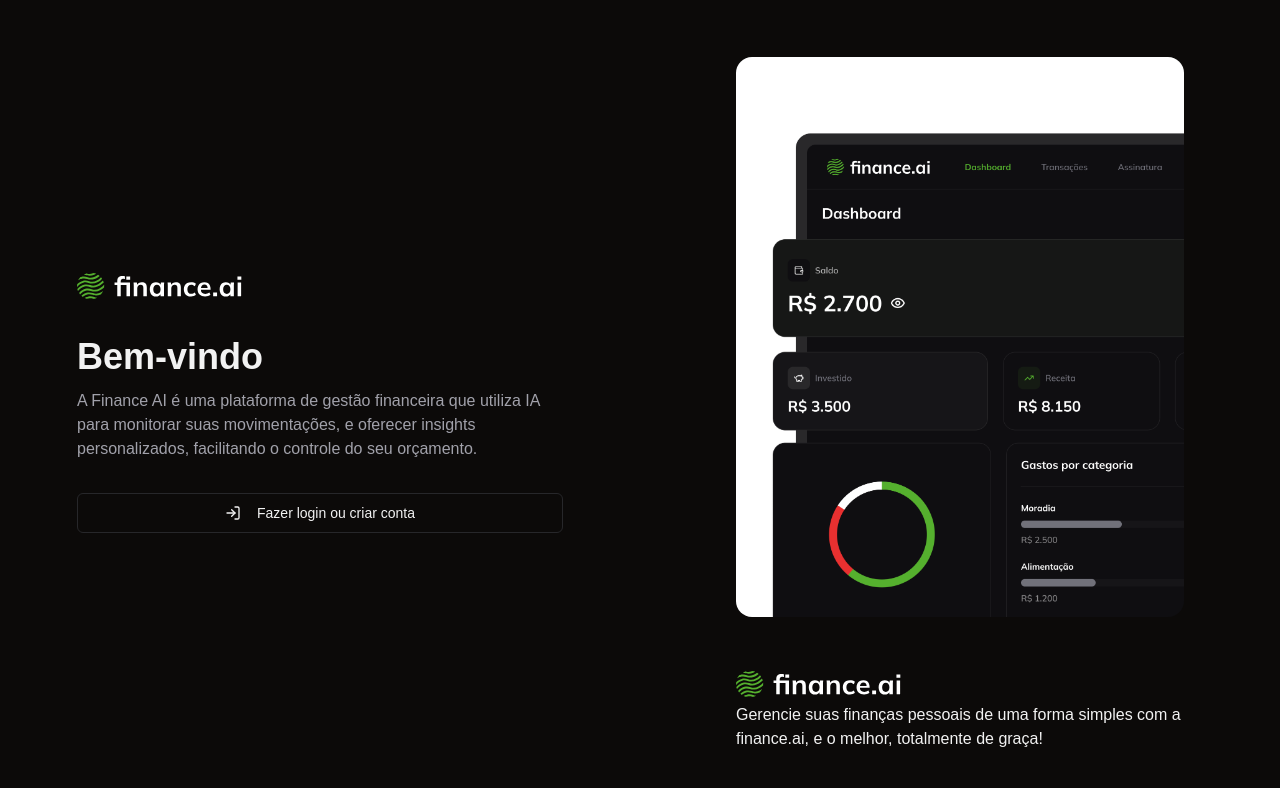
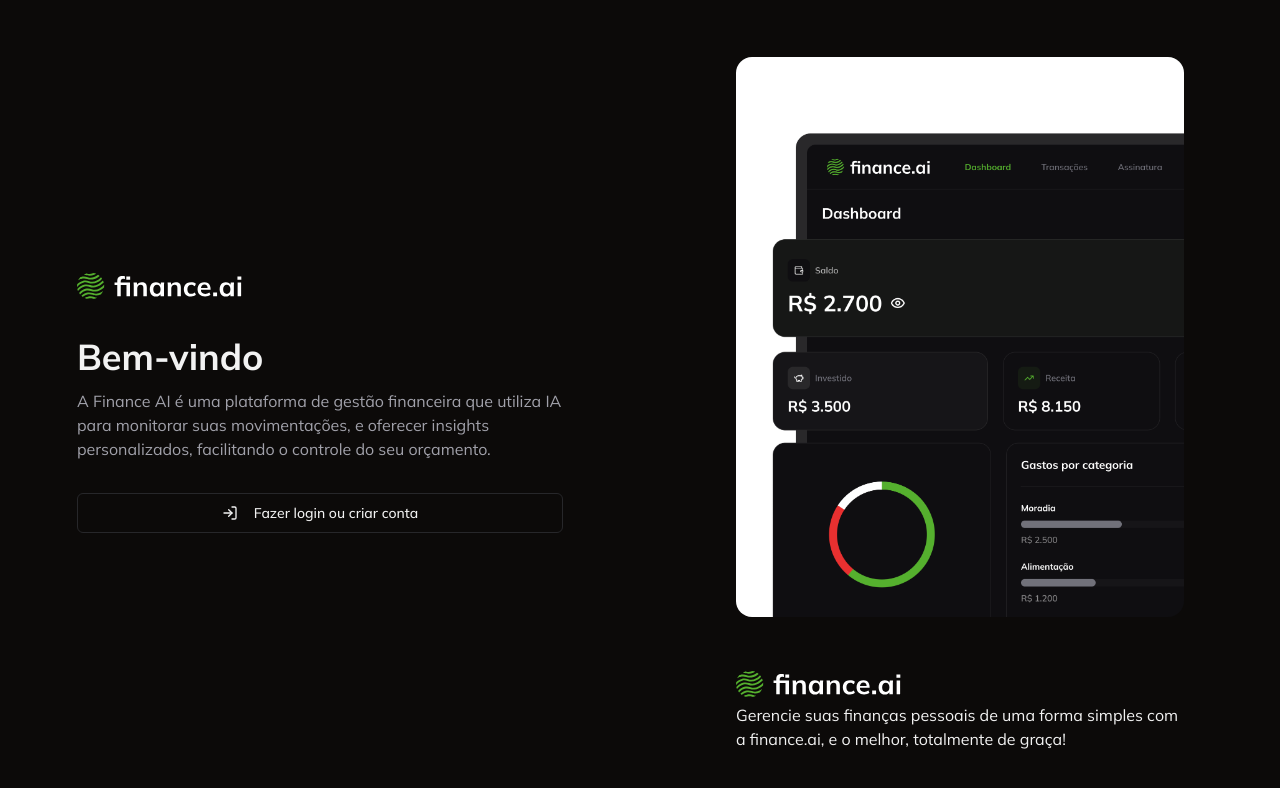
Before and after one commit to henriquegomesteixeira/easy-financeAI, a Next.js app: page /login in a window 1280 px wide. Shown: the top 788 px of the page. Built offline with nearby package versions, Linux system fonts and the light colour scheme; no server answers.

Commit message:
feat: update font to mulish

```diff
--- a/app/layout.tsx
+++ b/app/layout.tsx
@@ -1,18 +1,11 @@
 import type { Metadata } from "next";
-import localFont from "next/font/local";
+import { Mulish } from "next/font/google";
 import "./globals.css";
 import { ClerkProvider } from "@clerk/nextjs";
 import { dark, shadesOfPurple } from "@clerk/themes";
 
-const geistSans = localFont({
-  src: "./fonts/GeistVF.woff",
-  variable: "--font-geist-sans",
-  weight: "100 900",
-});
-const geistMono = localFont({
-  src: "./fonts/GeistMonoVF.woff",
-  variable: "--font-geist-mono",
-  weight: "100 900",
+const mulish = Mulish({
+  subsets: ["latin-ext"],
 });
 
 export const metadata: Metadata = {
@@ -27,9 +20,7 @@
 }>) {
   return (
     <html lang="pt-br">
-      <body
-        className={`${geistSans.variable} ${geistMono.variable} dark antialiased`}
-      >
+      <body className={`${mulish.className} dark antialiased`}>
         <ClerkProvider
           appearance={{
             baseTheme: dark,
```
